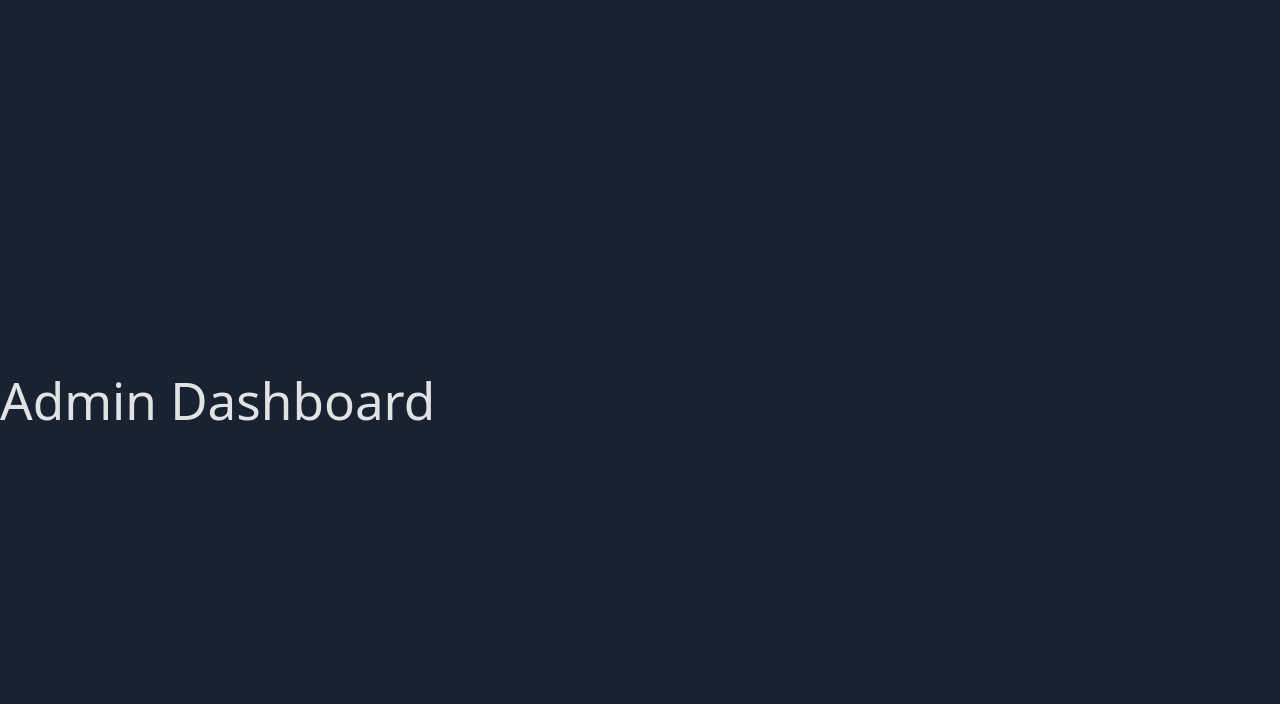
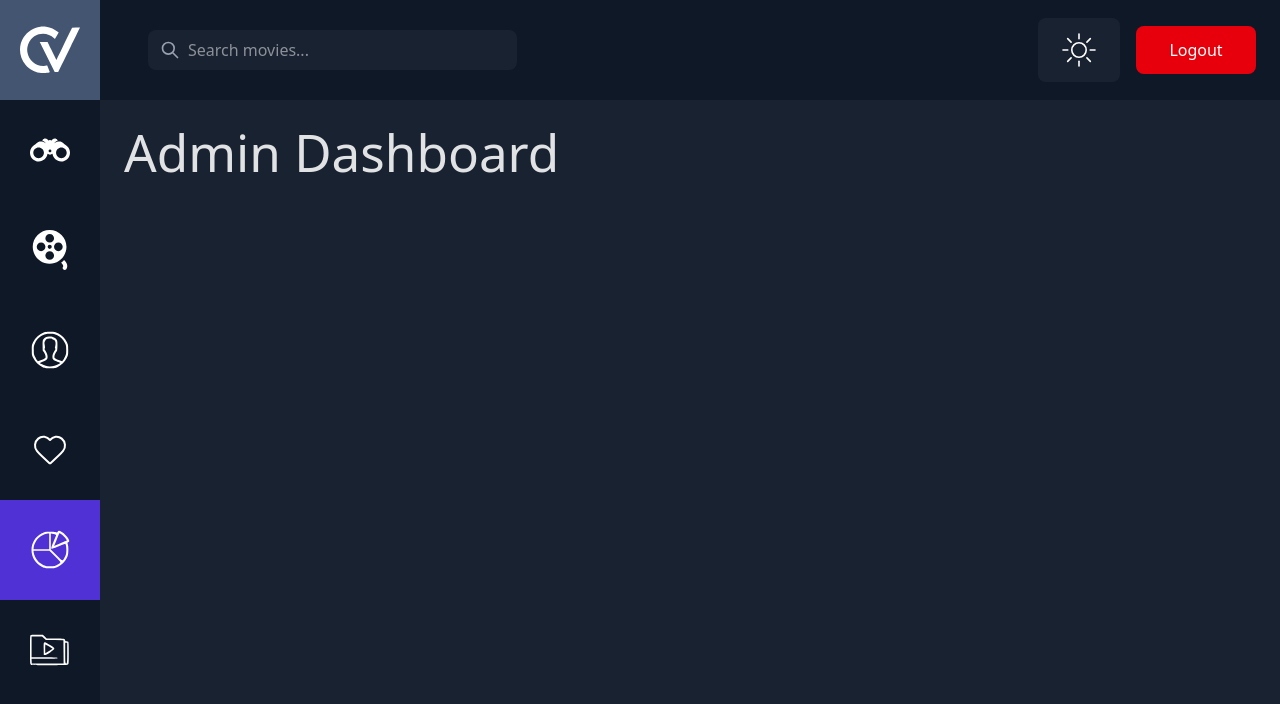
Before and after one commit to ashaxio/Cinema, a React (Vite) app: page /admin in a window 1280 px wide. Shown: the top 704 px of the page. Built offline with nearby package versions, Linux system fonts and the light colour scheme; sample sign-in values are in the browser's storage.

Commit message:
protect admin routes and show admin links in Navbar for admin users

```diff
--- a/data/users.json
+++ b/data/users.json
@@ -3,6 +3,7 @@
     "id": 1,
     "username": "admin",
     "email": "admin@gmail.com",
+    "//password": "Password is 12345678",
     "password": "$2b$10$apo7HQCyBOkfpJxUmDirFOfTftSTuv82oVqG/Y8PaA8rPhimeeLtm",
     "role": "admin"
   },
@@ -10,6 +11,7 @@
     "id": 2,
     "username": "user",
     "email": "user@gmail.com",
+    "//password": "Password is 12345678",
     "password": "$2b$10$apo7HQCyBOkfpJxUmDirFOfTftSTuv82oVqG/Y8PaA8rPhimeeLtm",
     "role": "user"
   }
--- a/src/App.jsx
+++ b/src/App.jsx
@@ -29,8 +29,22 @@ function App() {
         <Routes>
           <Route path="/" element={<HomePage />} />
           <Route path="/movies/:id" element={<MoviePage />} />
-          <Route path="/admin" element={<AdminDashboard />} />
-          <Route path="/admin/movies" element={<AdminMovies />} />
+          <Route
+            path="/admin"
+            element={
+              <ProtectedRoute adminOnly>
+                <AdminDashboard />
+              </ProtectedRoute>
+            }
+          />
+          <Route
+            path="/adminMovies"
+            element={
+              <ProtectedRoute adminOnly>
+                <AdminMovies />
+              </ProtectedRoute>
+            }
+          />
           <Route path="/search" element={<SearchPage />} />
           <Route
             path="/favorites"
--- a/src/components/ProtectedRoute.jsx
+++ b/src/components/ProtectedRoute.jsx
@@ -2,12 +2,20 @@ import { useContext } from "react";
 import { Navigate, useLocation } from "react-router-dom";
 import { AuthContext } from "./AuthContext";
 
-const ProtectedRoute = ({ children, onlyOwnProfile = false }) => {
+const ProtectedRoute = ({
+  children,
+  onlyOwnProfile = false,
+  adminOnly = false,
+}) => {
   const { user } = useContext(AuthContext);
   const location = useLocation();
 
   if (!user) {
     return <Navigate to="/" state={{ from: location }} replace />;
+  }
+
+  if (adminOnly && user.role !== "admin") {
+    return <Navigate to="/" replace />;
   }
 
   if (onlyOwnProfile && !location.pathname.includes(`/profile`)) {
--- a/src/components/navbar.jsx
+++ b/src/components/navbar.jsx
@@ -7,6 +7,8 @@ import search from "../assets/search.svg";
 import profile from "../assets/profile.svg";
 import sunIcon from "../assets/light.svg";
 import moonIcon from "../assets/dark-white.svg";
+import adminDashboardIcon from "../assets/dashboard.svg";
+import adminMoviesIcon from "../assets/adminMovies.svg";
 import { FilmDataContext } from "../FilmDataProvider";
 import { AuthContext } from "./AuthContext";
 import LoginModal from "./LoginModal";
@@ -115,6 +117,44 @@ const Navbar = ({ children }) => {
                   />
                 </NavLink>
               </li>
+
+              {user.role === "admin" && (
+                <>
+                  <li>
+                    <NavLink
+                      to="/admin"
+                      className={({ isActive }) =>
+                        `group w-[100px] h-[100px] flex justify-center items-center transition-colors duration-250 ${
+                          isActive ? "bg-[#5031D6]" : "hover:bg-[#5031D6]"
+                        }`
+                      }
+                    >
+                      <img
+                        src={adminDashboardIcon}
+                        alt="Admin Dashboard"
+                        className="w-10 h-10 transition-transform duration-250 group-hover:scale-110"
+                      />
+                    </NavLink>
+                  </li>
+
+                  <li>
+                    <NavLink
+                      to="/adminMovies"
+                      className={({ isActive }) =>
+                        `group w-[100px] h-[100px] flex justify-center items-center transition-colors duration-250 ${
+                          isActive ? "bg-[#5031D6]" : "hover:bg-[#5031D6]"
+                        }`
+                      }
+                    >
+                      <img
+                        src={adminMoviesIcon}
+                        alt="Admin Movies"
+                        className="w-10 h-10 transition-transform duration-250 group-hover:scale-110"
+                      />
+                    </NavLink>
+                  </li>
+                </>
+              )}
             </>
           )}
         </ul>
--- a/src/pages/AdminDashboard.jsx
+++ b/src/pages/AdminDashboard.jsx
@@ -1,7 +1,11 @@
+import Navbar from "../components/navbar";
+
 const AdminDashboard = () => {
   return (
     <>
-      <h1>Admin Dashboard</h1>
+      <Navbar>
+        <h1>Admin Dashboard</h1>
+      </Navbar>
     </>
   );
 };
--- a/src/pages/AdminMovies.jsx
+++ b/src/pages/AdminMovies.jsx
@@ -1,7 +1,11 @@
+import Navbar from "../components/navbar";
+
 const AdminMovies = () => {
   return (
     <>
-      <h1>Admin Movies!</h1>
+      <Navbar>
+        <h1>Admin Movies</h1>
+      </Navbar>
     </>
   );
 };
```
Also changed, not shown: src/assets/adminMovies.svg (added), src/assets/dashboard.svg (added).
